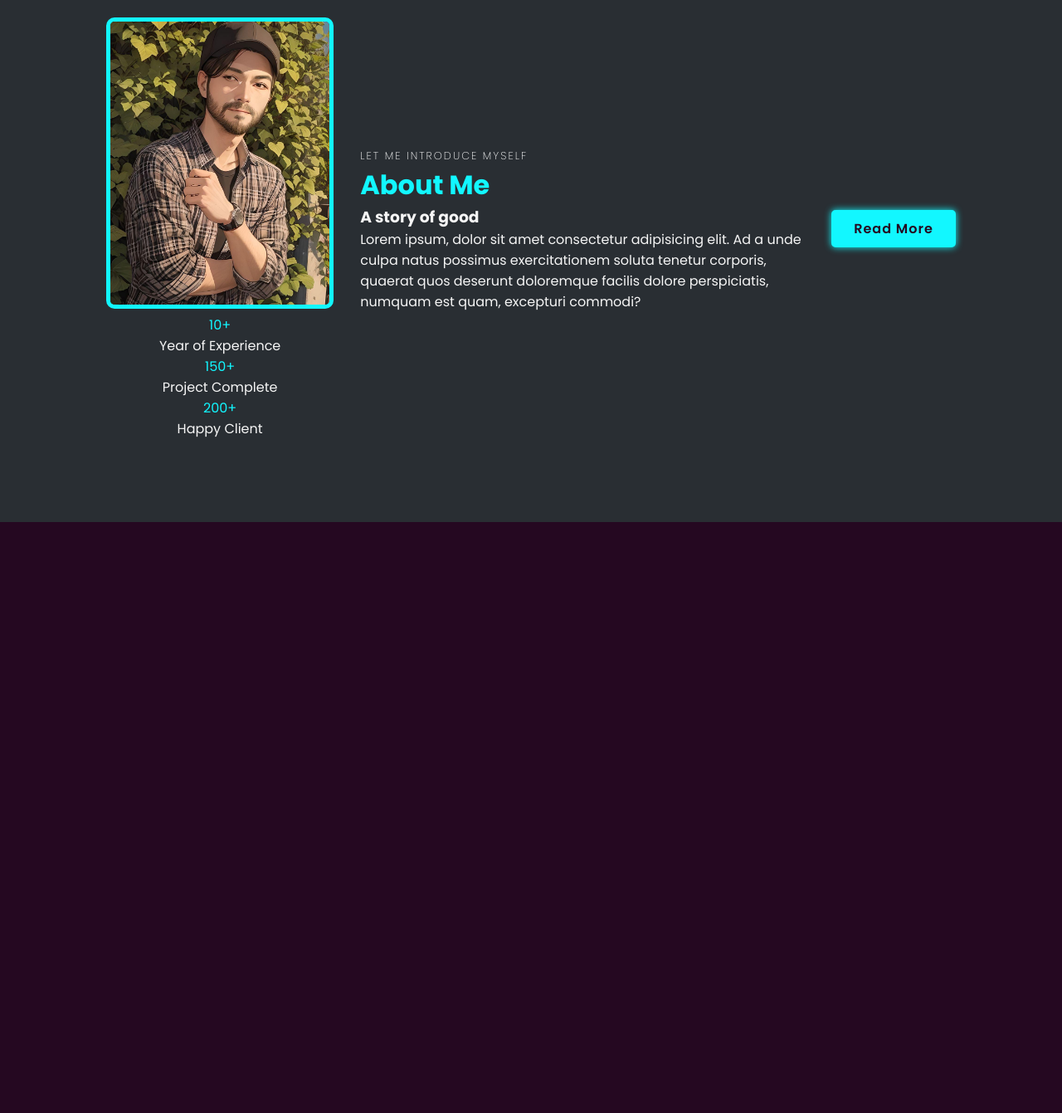
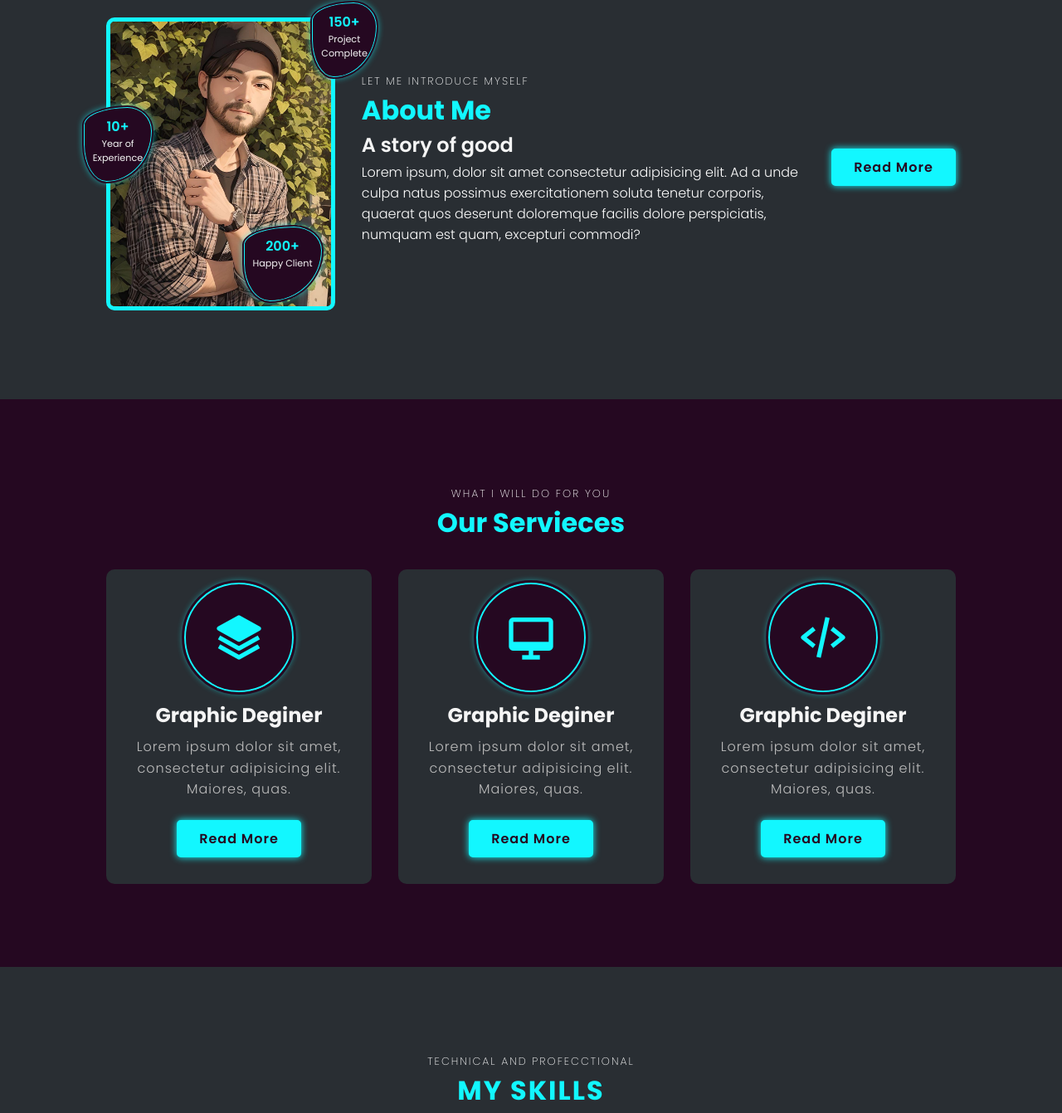
Before and after one commit to Techshubho/oibsip_taskno_2, a plain HTML site: page index.html in a window 1280 px wide. Shown: the part 918-2259 px from the top of the page at 83% size. Before the commit the page ends 1547 px from the top, so only its background shows below. Drawn offline with nearby package versions, Linux system fonts and the light colour scheme.

Commit message:
Skiils Added

```diff
--- a/css/style.css
+++ b/css/style.css
@@ -318,3 +318,166 @@ a.btn:nth-child(2)::before{
     font-weight: 700;
     font-size: var(--norma-font);
 }
+.about-content h3{
+ font-weight: 600;
+ font-size: 1.5rem;
+ margin-bottom: .2rem;
+}
+.about-content p{
+    color:#fdfdfd;
+    font-weight: 300;
+    margin-bottom: 1.5rem;
+}
+
+.info-about1,
+.info-about2,
+.info-about3{
+    background: var(--bg-color);
+    font-size: .7rem;
+    position: absolute;
+    padding: 10px;
+    height: 90px;
+    border-radius: 69% 31% 66% 34% / 21% 30% 70% 79%;
+    display: block;
+    box-shadow: var(--neno-box-shadow);
+    border: 1px solid var(--text-hover);
+    outline: 2px solid var(--bg-color);
+    z-index: 100;
+    animation: morph 6s linear infinite;
+}
+ .info-about1{
+    right:80%;
+    top:30%;
+ }
+
+.info-about2{
+    left: 90%;
+    top:-5%;
+
+}
+.info-about3{
+    left:60%;
+    top:70%;
+
+}
+.img-about span{
+    color:var(--text-hover);
+    font-size: 1rem;
+    font-weight: 600;
+}
+
+
+
+/* Service Section CSS------------------------------------------------------------------------------------------- */
+
+.main-text{
+   width: 100%;
+   text-align: center;
+   margin-bottom: 2rem;
+   color: var(--text-hover);
+}
+.main-text h2{
+   font-weight: 700;
+   font-size: var(--norma-font);
+   color: #12f7ff;
+ }
+
+ .main-text{
+    width: 100%;
+    text-align: center;
+    margin-bottom: 2rem;
+    color: var(--text-hover);
+ }
+ .main-text span {
+    color:#fdfdfd;
+    font-size: .8rem;
+    font-weight: 200;
+    letter-spacing: 2px;
+    text-transform: uppercase;
+ }
+
+ .section-services {
+    display: flex;
+    justify-content: center;
+    align-items: center;
+    flex: wrap;
+    grid-gap: 2rem;
+
+}
+.section-services .service-box{
+    flex: 1 1 18rem;
+    padding: 1rem 2rem 2rem;
+    text-align: center;
+    background: var(--secon-bg-color);
+    transition: transform .4s;
+    border-radius: 10px;
+}
+.service-btn{
+    width: auto;
+    justify-content: center;
+}
+
+.service-box:hover{
+      transform: translateY(-.7rem);
+
+}
+.service-icon{
+    border: 2px solid var(--text-hover);
+    padding:2rem;
+    background: var(--bg-color);
+    display: flex;
+    align-items: center;
+    font-size: 4rem;
+    border-radius: 50%;
+    position: relative;
+
+    color: var(--text-hover);
+    box-shadow: var(--neno-box-shadow);
+    outline: 3px solid var(--bg-color);
+}
+
+.service-box h3{
+    margin-top: 10px;
+    font-size: 1.5rem;
+}
+
+.service-box p{
+    margin: .5rem 0 1.5rem 0;
+    font-weight: 300;
+    letter-spacing: 1px;
+    color: #bdbdbd;
+    line-height:1.6;
+}
+
+
+
+
+/* Skill Section CSS------------------------------------------------------------------------------------------- */
+.skills{
+    background: var(--secon-bg-color);
+}
+
+
+
+
+
+/* <keyframs--------------------------------------------------------------------------------> */
+
+
+@keyframes morph{
+    0%,
+
+    100%{
+        border-radius:40% 60% 70% 30%/ 40% 40% 60% 50%;
+    }
+    30%{
+        border-radius: 70% 30% 50% 50% / 30% 30% 70% 50%;
+    }
+    60% {
+        border-radius: 100% 60% 60% 10% / 100% 100% 60% 60%;
+    }
+    80% {
+        border-radius:69% 31% 66% 34% / 21% 30% 70% 50%;
+    }
+
+}
--- a/index.html
+++ b/index.html
@@ -141,7 +141,7 @@
         </div>
     </section>
 
-    <!-- About Section -->
+    <!-- About Section ------------------------------------------------------------------------->
 
     <section id="about" class="about">
         <div class="img-about">
@@ -220,11 +220,11 @@
                 <span>10+</span>
                 <p>Year of Experience</p>
             </div>
-            <div class="info-about1">
+            <div class="info-about2">
                 <span>150+</span>
                 <p>Project Complete</p>
             </div>
-            <div class="info-about1">
+            <div class="info-about3">
                 <span>200+</span>
                 <p>Happy Client</p>
             </div>
@@ -243,6 +243,114 @@
             <a href="#" class="btn">Read More</a>
         </div>
     </section>
+
+
+<!-- Services Section ------------------------------------------------------------------------->
+
+
+<section id="services" class="services">
+
+    <div class="main-text">
+        <span>
+           What I will Do For You
+        </span>
+        <h2>Our Servieces</h2>
+    </div>
+
+    <div class="section-services">
+        <div class="service-box">
+            <i class='bx bxs-layer service-icon' ></i>
+          <h3>Graphic Deginer</h3>
+          <p>Lorem ipsum dolor sit amet, consectetur adipisicing elit. Maiores, quas.</p>
+          <div class="btn-box service-btn">
+               <a href="#" class="btn">Read More</a>
+          </div>
+        </div>
+
+
+        <div class="service-box">
+           <i class='bx bx-desktop service-icon' ></i>
+          <h3>Graphic Deginer</h3>
+          <p>Lorem ipsum dolor sit amet, consectetur adipisicing elit. Maiores, quas.</p>
+          <div class="btn-box service-btn">
+               <a href="#" class="btn">Read More</a>
+          </div>
+        </div>
+
+        <div class="service-box">
+            <i class='bx bx-code-alt service-icon'></i>
+           <h3>Graphic Deginer</h3>
+           <p>Lorem ipsum dolor sit amet, consectetur adipisicing elit. Maiores, quas.</p>
+           <div class="btn-box service-btn">
+                <a href="#" class="btn">Read More</a>
+           </div>
+         </div>
+
+    </div>
+
+ </section>
+
+ <!-- Skill Section ------------------------------------------------------------------------->
+ <section id="skills" class="skills">
+    <div class="main-text">
+        <span>Technical and Profecctional<span>
+        <h2>My skills</h2>
+    </div>
+
+
+    <div class="skill-main">
+        <div class="skill-left">
+            <h3></h3>
+            <div class="skill-bar">
+                <div class="info">
+                    <p>HTML</p>
+                    <p>87%</p>
+                </div>
+                <div class="bar">
+                    <span>html</span>
+                </div>
+            </div>
+
+
+            <div class="skill-bar">
+                <div class="info">
+                    <p>HTML</p>
+                    <p>87%</p>
+                </div>
+                <div class="bar">
+                    <span>html</span>
+                </div>
+            </div>
+            <div class="skill-bar">
+                <div class="info">
+                    <p>HTML</p>
+                    <p>87%</p>
+                </div>
+                <div class="bar">
+                    <span>html</span>
+                </div>
+            </div>
+        </div>
+        <div class="skill-right">
+
+        </div>
+    </div>
+
+ </section>
+
+
+
+
+
+
+
+
+
+
+
+
+
+
     <script src="script.js"></script>
 </body>
 </html>
```
